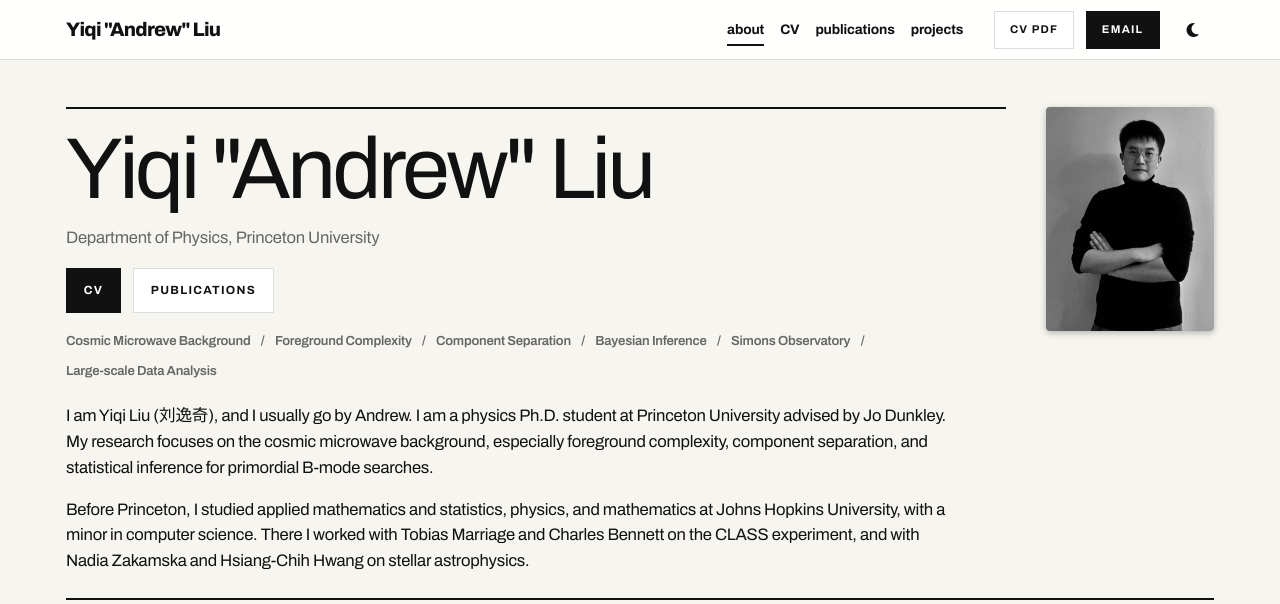
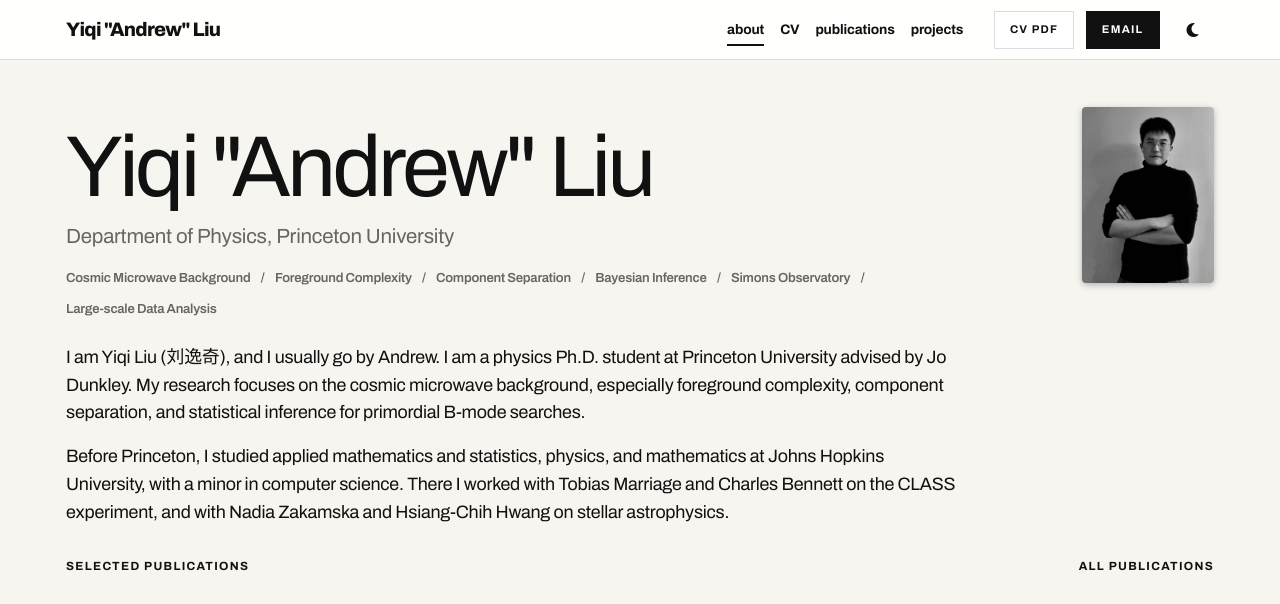
Before and after one commit to liuyiqiandrew/liuyiqiandrew.github.io, a Jekyll site: the page built from _pages/about.md, in a window 1280 px wide and 1037 px high, cut to the strip 0-604 px from the top of the window. Built offline with Jekyll 4.4.1, drawn with Linux system fonts in a browser that asks for light colours; full-size pictures stand in for the smaller copies a plugin makes; comment, search, counter and statistics services are not loaded; a style sheet for code colours, icons or effects is not loaded.

Commit message:
adjust styling

```diff
--- a/_data/venues.yml
+++ b/_data/venues.yml
@@ -8,3 +8,7 @@
 "MNRAS":
   url: https://academic.oup.com/mnras
   color: "#937cb9"
+
+"JCAP":
+  url: https://iopscience.iop.org/journal/1475-7516
+  color: "#8f1f1f"
--- a/_layouts/about.html
+++ b/_layouts/about.html
@@ -10,14 +10,6 @@
              {% if site.title == "blank" -%}<span>{{ site.first_name }}</span> {{ site.middle_name }} {{ site.last_name }}{%- else -%}{{ site.title }}{%- endif %}
             </h1>
             <p class="desc home-subtitle">{{ page.subtitle }}</p>
-
-            {% if page.home_links %}
-            <div class="home-actions">
-              {% for link in page.home_links %}
-              <a class="museum-button museum-button--{{ link.style | default: 'outline' }}" href="{{ link.url }}">{{ link.label }}</a>
-              {% endfor %}
-            </div>
-            {% endif %}
 
             {% if page.focus_areas %}
             <ul class="home-focus">
@@ -91,17 +83,23 @@
         </div>
 
         {%- if page.social %}
-        <section class="museum-panel home-social">
-          <div class="panel-heading">
-            <h2>Connect</h2>
-          </div>
-          <div class="social">
-            <div class="contact-icons">
-              {% include social.html %}
-            </div>
-            <div class="contact-note">
-              {{ site.contact_note }}
-            </div>
+        <section class="home-social">
+          <div class="home-meta-icons" aria-label="Profiles and contact">
+            {% if site.email %}
+            <a href="mailto:{{ site.email | encode_email }}" title="email"><i class="fas fa-envelope"></i></a>
+            {% endif %}
+            {% if site.orcid_id %}
+            <a href="https://orcid.org/{{ site.orcid_id }}" title="ORCID"><i class="ai ai-orcid"></i></a>
+            {% endif %}
+            {% if site.scholar_userid %}
+            <a href="https://scholar.google.com/citations?user={{ site.scholar_userid }}" title="Google Scholar"><i class="ai ai-google-scholar"></i></a>
+            {% endif %}
+            {% if site.github_username %}
+            <a href="https://github.com/{{ site.github_username }}" title="GitHub"><i class="fab fa-github"></i></a>
+            {% endif %}
+            {% if site.linkedin_username %}
+            <a href="https://www.linkedin.com/in/{{ site.linkedin_username }}" title="LinkedIn"><i class="fab fa-linkedin"></i></a>
+            {% endif %}
           </div>
         </section>
         {%- endif %}
--- a/_pages/about.md
+++ b/_pages/about.md
@@ -10,13 +10,6 @@
   - Bayesian Inference
   - Simons Observatory
   - Large-scale Data Analysis
-home_links:
-  - label: CV
-    url: /cv/
-    style: solid
-  - label: Publications
-    url: /publications/
-    style: outline
 
 profile:
   align: right
@@ -26,7 +19,7 @@
 news: false  # includes a list of news items
 latest_posts: false  # includes a list of the newest posts
 selected_papers: true # includes a list of papers marked as "selected={true}"
-social: false  # includes social icons at the bottom of the page
+social: true  # includes social icons at the bottom of the page
 ---
 
 I am Yiqi Liu (刘逸奇), and I usually go by Andrew. I am a physics Ph.D. student at Princeton University advised by Jo Dunkley. My research focuses on the cosmic microwave background, especially foreground complexity, component separation, and statistical inference for primordial B-mode searches.
--- a/_sass/_museum.scss
+++ b/_sass/_museum.scss
@@ -104,7 +104,7 @@
 .home-copy-block p,
 .page-article p,
 .page-article li {
-  font-size: 1.04rem;
+  font-size: 1.12rem;
 }
 
 .post-description,
@@ -124,7 +124,6 @@
 
 .museum-panel {
   border: 0;
-  border-top: 2px solid var(--museum-ink);
   border-radius: 0;
   background: transparent;
   box-shadow: none;
@@ -332,6 +331,8 @@
 
 .home-subtitle {
   margin-bottom: 1.1rem;
+  font-size: 1.28rem;
+  line-height: 1.35;
 }
 
 .home-actions {
@@ -345,7 +346,7 @@
   display: flex;
   flex-wrap: wrap;
   gap: 0.65rem;
-  margin: 0 0 1.35rem;
+  margin: 0 0 1.55rem;
   padding: 0;
   list-style: none;
 }
@@ -399,7 +400,7 @@
 }
 
 .profile-card__media--portrait img {
-  width: 10.5rem;
+  width: 8.25rem;
   max-width: 100%;
 }
 
@@ -440,9 +441,9 @@
   align-items: baseline;
   justify-content: space-between;
   gap: 1rem;
-  margin-bottom: 1.15rem;
-  padding-bottom: 0.8rem;
-  border-bottom: 1px solid var(--museum-border);
+  margin-bottom: 1rem;
+  padding-bottom: 0;
+  border-bottom: 0;
 }
 
 .panel-heading h2 {
@@ -497,20 +498,35 @@
   gap: 2rem;
 }
 
-.home-social .social {
-  text-align: left;
+.home-social {
+  margin-top: 0.25rem;
 }
 
-.social .contact-icons {
+.home-meta-icons {
   display: flex;
   flex-wrap: wrap;
-  gap: 1rem;
-  font-size: 1.6rem;
+  gap: 0.55rem;
 }
 
-.social .contact-note {
-  margin-top: 0.75rem;
-  color: var(--global-text-color-light);
+.home-meta-icons a {
+  display: inline-flex;
+  align-items: center;
+  justify-content: center;
+  width: 2rem;
+  height: 2rem;
+  border: 1px solid var(--museum-border);
+  color: var(--global-text-color);
+  background: var(--museum-paper-strong);
+  font-size: 0.94rem;
+  text-decoration: none;
+  transition: background-color 0.2s ease, color 0.2s ease, border-color 0.2s ease;
+}
+
+.home-meta-icons a:hover,
+.home-meta-icons a:focus {
+  background: var(--museum-ink);
+  border-color: var(--museum-ink);
+  color: var(--museum-paper-strong);
 }
 
 .news-feed {
@@ -742,9 +758,8 @@
   display: grid;
   grid-template-columns: 7rem minmax(0, 1fr);
   gap: 1rem;
-  padding: 1.1rem 0 0;
+  padding: 0.55rem 0 0;
   border: 0;
-  border-top: 1px solid var(--museum-border);
   border-radius: 0;
   background: transparent;
   box-shadow: none;
@@ -769,6 +784,7 @@
   text-transform: uppercase;
   background: var(--museum-ink);
   color: var(--museum-paper-strong);
+  text-shadow: none;
 }
 
 .publication-entry__label .badge a {
@@ -829,7 +845,7 @@
 }
 
 footer.sticky-bottom {
-  border-top: 1px solid var(--museum-border);
+  border-top: 0;
   padding-top: 2.5rem;
   padding-bottom: 2.75rem;
 }
@@ -921,6 +937,10 @@
     font-size: clamp(2.4rem, 13vw, 4.1rem);
   }
 
+  .home-subtitle {
+    font-size: 1.16rem;
+  }
+
   .home-copy,
   .profile-card__body,
   .home-highlights,
@@ -930,4 +950,8 @@
   .publication-entry {
     padding: 1rem 0 0;
   }
+
+  .profile-card__media--portrait img {
+    width: 6.75rem;
+  }
 }
```
